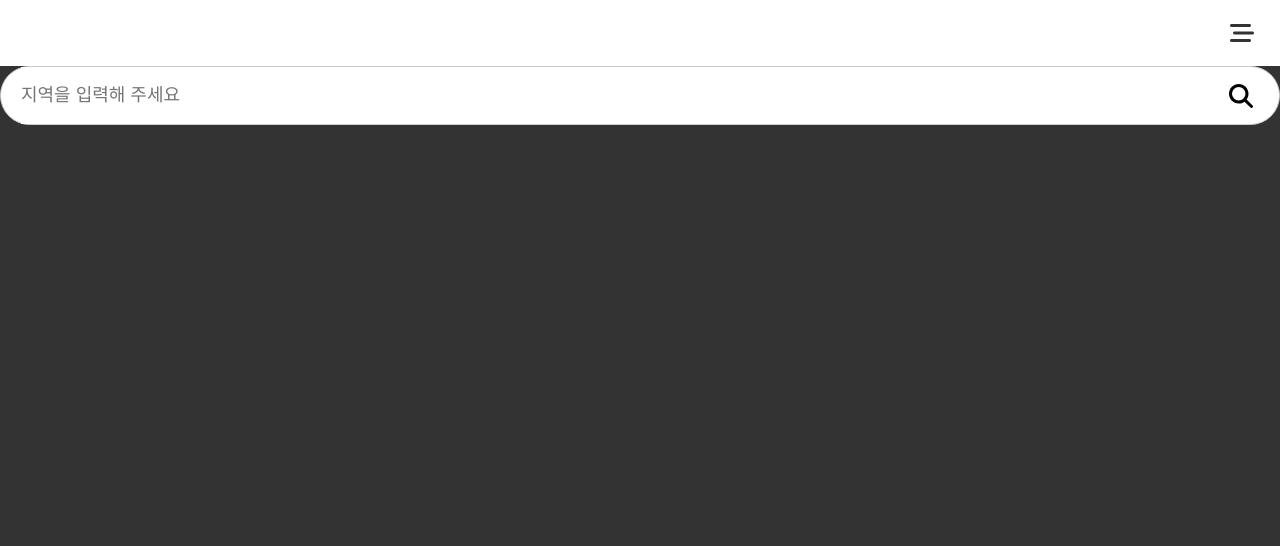
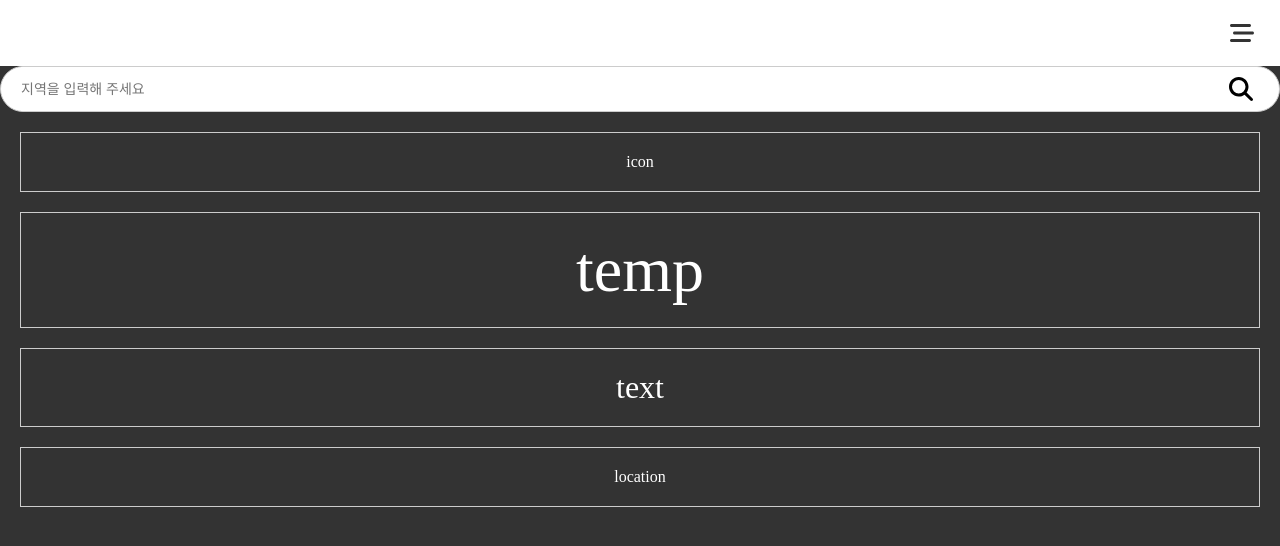
Before and after one commit to csslick/vue-weather-app2, a Vue app: page / in a window 1280 px wide. Shown: the top 546 px of the page. Built offline with nearby package versions, Linux system fonts and the light colour scheme.

Commit message:
날씨정보

```diff
--- a/src/App.vue
+++ b/src/App.vue
@@ -1,11 +1,11 @@
 <script setup>
   import Navbar from './components/Navbar.vue';
-  import SearchBar from './components/SearchBar.vue';
+  import MainComp from './components/MainComp.vue';
 </script>
 
 <template>
   <Navbar/>
-  <SearchBar />
+  <MainComp/>
 </template>
 
 <style scoped lang="scss">
--- /dev/null
+++ b/src/components/MainComp.vue
@@ -0,0 +1,11 @@
+<template>
+  <div class="container">
+    <SearchBar/>
+    <WeatherInfo/>
+  </div>
+</template>
+
+<script setup>
+  import SearchBar from './SearchBar.vue';
+  import WeatherInfo from './WeatherInfo.vue';
+</script>
--- a/src/components/SearchBar.vue
+++ b/src/components/SearchBar.vue
@@ -28,6 +28,7 @@
           padding: 1em 0;
           font-size: 18px;
           outline: none;
+          font-size: 14px;
         }
         button {
           background: transparent;
--- /dev/null
+++ b/src/components/WeatherInfo.vue
@@ -0,0 +1,28 @@
+<template>
+  <div class="weather-info">
+    <div class="icon">icon</div>
+    <div class="temp">temp</div>
+    <div class="text">text</div>
+    <div class="location">location</div>
+  </div>
+</template>
+
+<style lang="scss" scoped>
+  .weather-info {
+    padding: 20px;
+    & > div {
+      margin-bottom: 20px;
+      padding: 20px;
+      border: 1px solid #ccc;
+    }
+    .icon img {
+      width: 140px;
+    }
+    .temp {
+      font-size: 4em;
+    }
+    .text {
+      font-size: 2em;
+    }
+  }
+</style>
```
